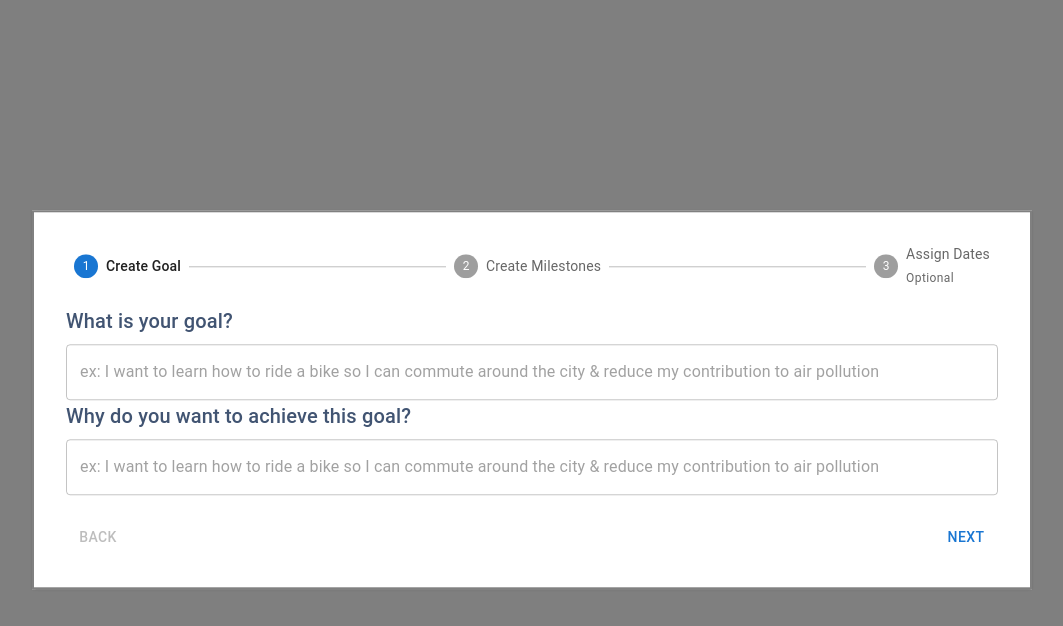
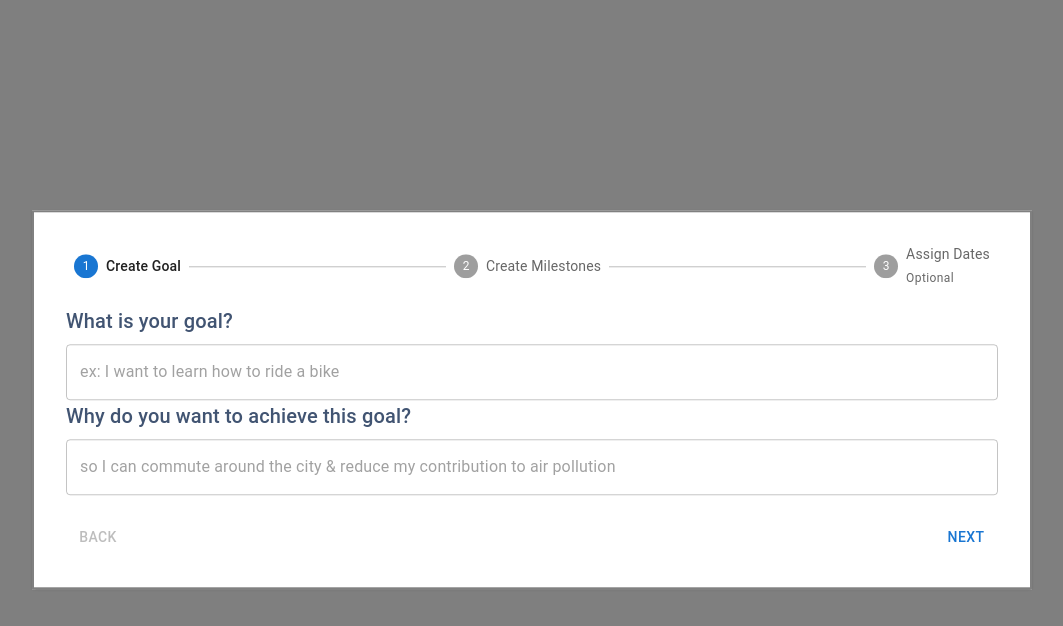
Before and after one commit to Co-Lab-You-Belong-in-Tech/Goalify, a React (Vite) app: page /firstGoal in a window 1280 px wide. Both pictures are taken after a click on the button "+ CREATE A GOAL". Shown: the top 626 px of the page, without its empty margins (108-1171 px from the left). Built offline with nearby package versions, Linux system fonts and the light colour scheme.

Commit message:
feat: add goal and motivation to goal object

```diff
--- a/src/pages/stepper/CreateNewGoalStep.jsx
+++ b/src/pages/stepper/CreateNewGoalStep.jsx
@@ -1,21 +1,33 @@
 import Typography from "@mui/material/Typography";
 import {TextField} from "@mui/material";
 
-function CreateNewGoalStep() {
-    return (
-        <div>
+function CreateNewGoalStep({setGoal}) {
+
+    return (<div>
             <Typography variant="h6" gutterBottom>
                 What is your goal?
             </Typography>
-            <TextField placeholder="ex: I want to learn how to ride a bike so I can commute around the city & reduce my contribution to air pollution" fullWidth  />
+            <TextField placeholder="ex: I want to learn how to ride a bike" fullWidth
+                       onChange={(e) => {
+                           setGoal((prev) => {
+                               return {...prev, goal: e.target.value}
+                           })
+                       }}
+            />
             <Typography variant="h6" gutterBottom>
                 Why do you want to achieve this goal?
             </Typography>
-            <TextField placeholder="ex: I want to learn how to ride a bike so I can commute around the city & reduce my contribution to air pollution" fullWidth />
+            <TextField placeholder="so I can commute around the city & reduce my contribution to air pollution"
+                       onChange={(e) => {
+                           setGoal((prev) => {
+                               return {...prev, motivation: e.target.value}
+                           })
+                       }}
+                       fullWidth/>
         </div>
 
 
-        )
+    )
 
 }
 
--- a/src/pages/stepper/InitialGoalMessage.jsx
+++ b/src/pages/stepper/InitialGoalMessage.jsx
@@ -12,7 +12,7 @@ const style = {
     left: '50%',
     transform: 'translate(-50%, -50%)',
     width: 1000,
-    bgcolor: 'background.paper',
+    backgroundColor: 'background.paper',
     border: '2px solid grey',
     boxShadow: 1,
     p: 4,
@@ -24,7 +24,7 @@ export default function InitialGoalMessage() {
     const handleClose = () => setOpen(false);
 
     return (
-        <Grid xs display="flex" flexDirection="column" justifyContent="center" alignItems="center" style={{
+        <Grid display="flex" flexDirection="column" justifyContent="center" alignItems="center" style={{
             display: 'flex', justifyContent: 'center', alignItems: 'center', height: '100vh',
         }}>
             <Typography variant="h6" gutterBottom>
```
